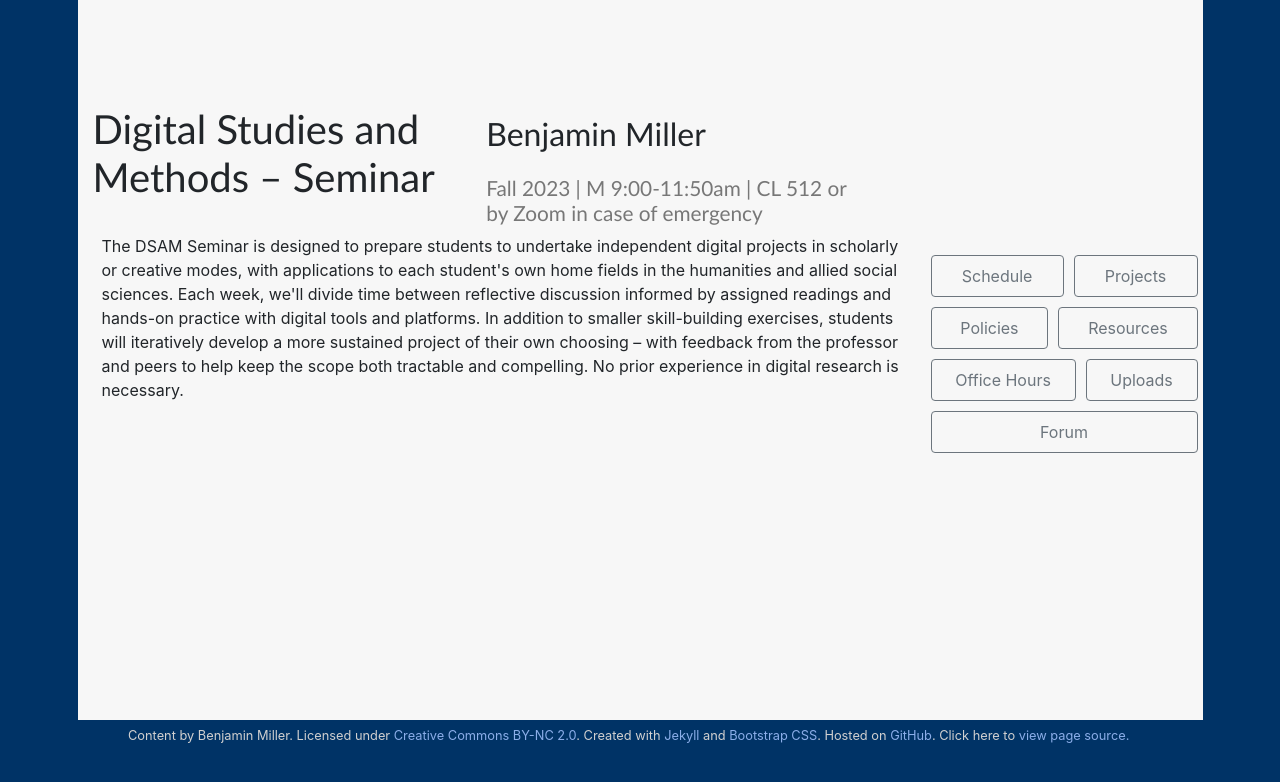
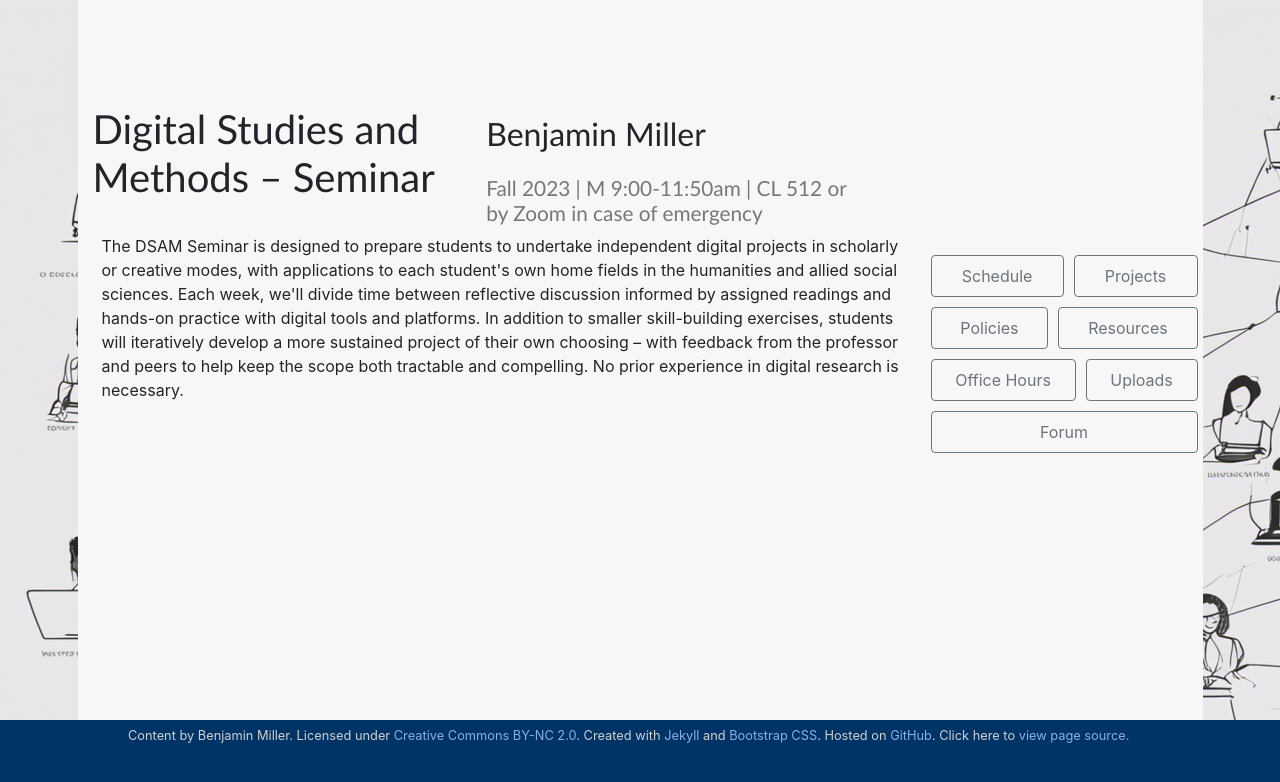
Before and after one commit to benmiller314/dsam2023fall, a Jekyll site: the page built from index.md, in a window 1280 px wide. Shown: the top 782 px of the page. Built offline with Jekyll 4.4.1, drawn with Linux system fonts in a browser that asks for light colours.

Commit message:
use featured image in bg of front page

```diff
--- a/_config.yml
+++ b/_config.yml
@@ -14,8 +14,6 @@
   # E.g., ENGL 536
   number: DSAM 3000 / HAA 2045
   name: Digital Studies and Methods – Seminar
-  cover_image_path: assets/img/course-title.png
-  cover_image_alt: a network of multicultural people connected by strings of code, line-art style (image generated by dreamstudio ai)
   university: University of Pittsburgh
   # Keep the description brief, about 140 chars
   description: Computing with humans and humanizing with computers
@@ -25,6 +23,8 @@
   time: M 9:00-11:50am
   room: CL 512 or by Zoom in case of emergency
   dml_hours: t.b.d.
+  featured_image: course-title.png
+  featured_alt: a network of multicultural people connected by strings of code, line-art style (image generated by dreamstudio ai)
   instructor:
     name: Benjamin Miller
     office: CL 617-N and Zoom
--- a/_includes/nav_contents.html
+++ b/_includes/nav_contents.html
@@ -11,6 +11,7 @@
       <li class="nav-item" role="navigation"><a class="nav-link" href="{{site.github_url}}/index">Home</a></li>
       <li class="nav-item" role="navigation"><a class="nav-link" href="{{site.github_url}}/schedule" title="lesson plans and homeworks">Schedule</a></li>
       <li class="nav-item" role="navigation"><a class="nav-link" href="{{site.github_url}}/projects" title="major assignments for the course">Projects</a></li>
+      <li class="nav-item" role="navigation"><a class="nav-link" href="{{site.github_url}}/policies" title="major assignments for the course">Policies</a></li>
       <li class="nav-item" role="navigation"><a class="nav-link" href="{{site.github_url}}/resources" title="useful links">Resources</a></li>
       <li class="nav-item" role="navigation"><a class="nav-link" href="{{site.github_url}}/office" title="one-on-one is most hands-on">Office Hours</a></li>
       <li class="nav-item" role="navigation"><a class="nav-link" href="{{site.github_url}}/uploads" title="files and handouts">Uploads</a></li>
--- a/assets/css/screen.css
+++ b/assets/css/screen.css
@@ -38,6 +38,11 @@
 }
 
 /* Front page styling */
+body.front div#background {
+    background-image: url(/assets/img/course-title.png);
+}
+
+
 p#description {
 	max-width: 50em;
 	margin: 0 1.5em;
```
Also changed, not shown: 10 other files.
